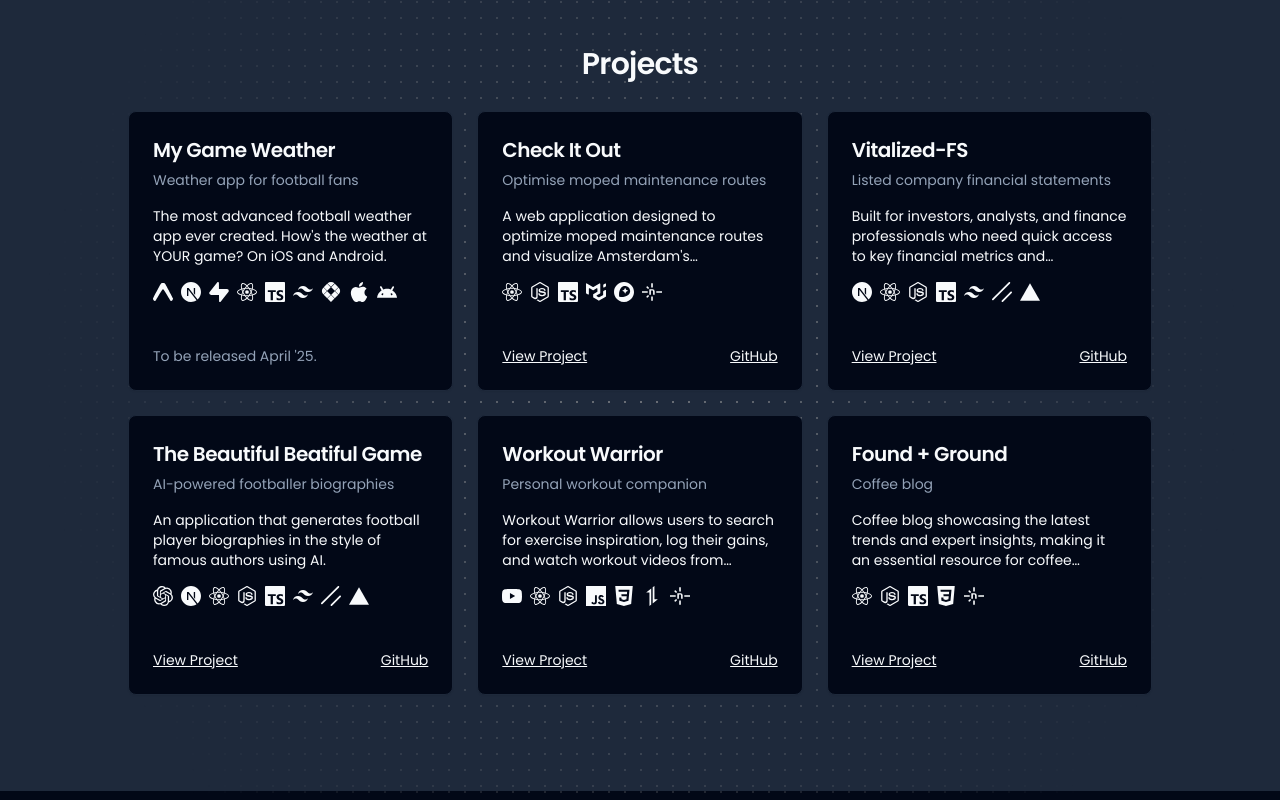
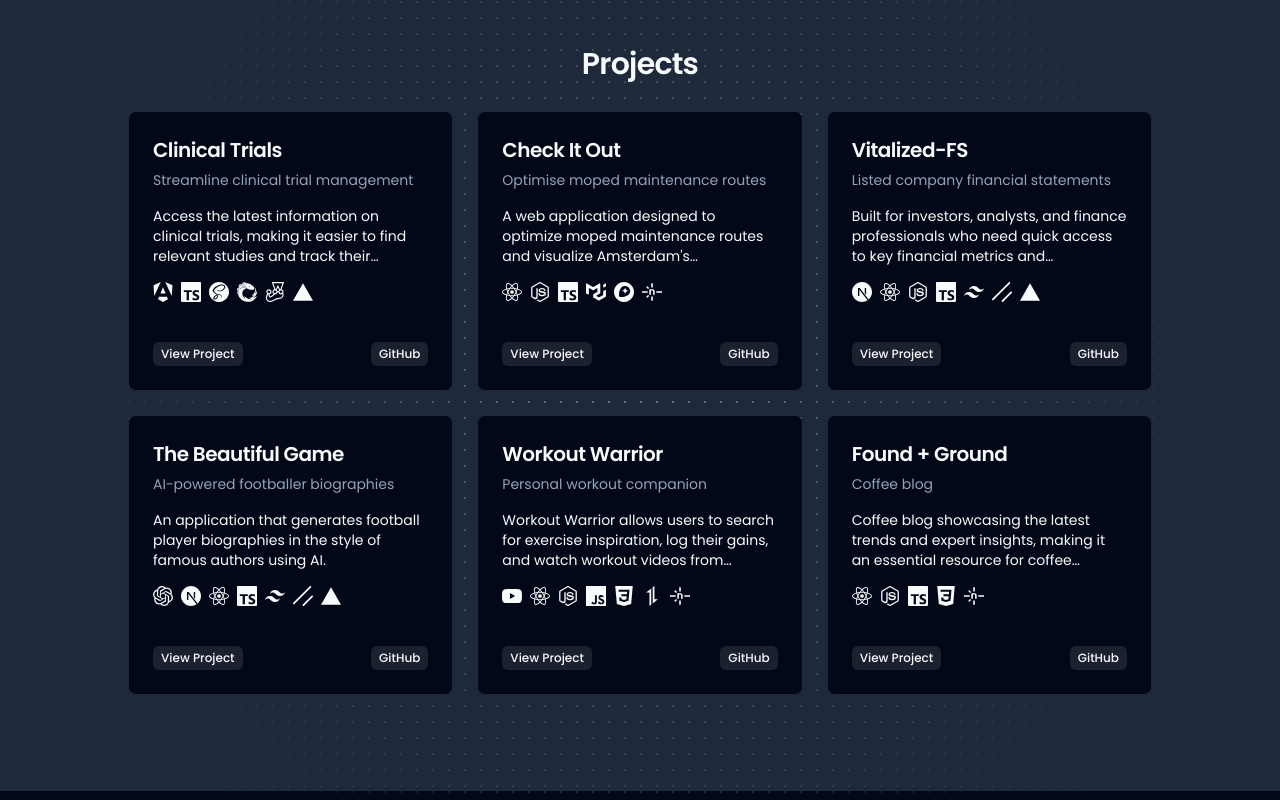
Before and after one commit to PaulGreetham/paul-greetham, a Next.js app: page / in a window 1280 px wide. Shown: the part 3940-4740 px from the top of the page. Built offline with nearby package versions, Linux system fonts and the light colour scheme.

Commit message:
project changes

```diff
--- a/src/components/sections/about.tsx
+++ b/src/components/sections/about.tsx
@@ -17,7 +17,7 @@ export function AboutSection() {
   const mainTechnologies = [
     "Next.js", "Expo", "React", "Angular", "TypeScript", "Node.js",
     "Tailwind CSS", "Shadcn", "MUI", "SCSS", "Docker", "Jest", "Cypress", "Vercel",
-    "Github", "Gitlab", "Figma", "Supabase", "Youtube", "Axios", "CSS", "OpenAI"
+    "Github", "Gitlab", "Figma", "Supabase", "Youtube", "Axios", "CSS", "OpenAI", "RxJS"
   ]
 
   // Create tech string with icons
--- a/src/components/sections/projects.tsx
+++ b/src/components/sections/projects.tsx
@@ -6,6 +6,7 @@ import { Card, CardContent, CardDescription, CardFooter, CardHeader, CardTitle }
 import { Tooltip, TooltipContent, TooltipProvider, TooltipTrigger } from "@/components/ui/tooltip"
 import { techIcons, type TechIcon } from "@/config/tech-icons"
 import { motion } from "motion/react"
+import { LinkButton } from "@/components/ui/link-button"
 
 // Define the project type
 type Project = {
@@ -22,11 +23,12 @@ type Project = {
 const projects: Project[] = [
   {
     id: 1,
-    title: "My Game Weather",
-    description: "Weather app for football fans",
-    details: "The most advanced football weather app ever created. How's the weather at YOUR game? On iOS and Android.",
-    technologies: ["Expo", "Next.js", "Supabase", "React Native", "TypeScript", "Tailwind CSS", "MapTiler", "iOS", "Android"].map(tech => techIcons[tech]),
-    projectUrl: "https://www.mgw.football/",
+    title: "Clinical Trials",
+    description: "Streamline clinical trial management",
+    details: "Access the latest information on clinical trials, making it easier to find relevant studies and track their progress.",
+    technologies: ["Angular", "TypeScript", "SCSS", "RxJS", "Jest", "Vercel"].map(tech => techIcons[tech]),
+    projectUrl: "https://clinical-trial-five.vercel.app/home",
+    githubUrl: "https://github.com/PaulGreetham/clinical-trial"
   },
   {
     id: 2,
@@ -48,10 +50,10 @@ const projects: Project[] = [
   },
   {
     id: 4,
-    title: "The Beautiful Beatiful Game",
+    title: "The Beautiful Game",
     description: "AI-powered footballer biographies",
     details: "An application that generates football player biographies in the style of famous authors using AI.",
-    technologies: ["OpenAI", "Next.js", "React", "Node.js", "TypeScript", "Tailwind CSS", "Shadcn", "Vercel"].map(tech => techIcons[tech]),
+    technologies: ["OpenAI", "Next.js", "React", "TypeScript", "Tailwind CSS", "Shadcn", "Vercel"].map(tech => techIcons[tech]),
     projectUrl: "https://the-beautiful-beautiful-game.vercel.app/",
     githubUrl: "https://github.com/PaulGreetham/the-beautiful-beautiful-game"
   },
@@ -134,29 +136,20 @@ export function ProjectsSection() {
                     </div>
                   </CardContent>
                   <CardFooter className="flex justify-between">
-                    {project.id === 1 ? (
-                      <span className="text-sm text-muted-foreground">
-                        To be released April &apos;25.
-                      </span>
-                    ) : (
-                      <>
-                        <a
+                    <LinkButton
                       href={project.projectUrl}
-                          target="_blank"
-                          rel="noopener noreferrer"
-                          className="text-sm underline"
+                      title="View live project"
                     >
                       View Project
-                        </a>
-                        <a
+                    </LinkButton>
+
+                    {project.githubUrl && (
+                      <LinkButton
                         href={project.githubUrl}
-                          target="_blank"
-                          rel="noopener noreferrer"
-                          className="text-sm underline"
+                        title="View source code"
                       >
                         GitHub
-                        </a>
-                      </>
+                      </LinkButton>
                     )}
                   </CardFooter>
                 </Card>
--- /dev/null
+++ b/src/components/ui/link-button.tsx
@@ -0,0 +1,26 @@
+import { cn } from "@/lib/utils"
+import React from "react"
+
+type LinkButtonProps = React.AnchorHTMLAttributes<HTMLAnchorElement> & {
+  children: React.ReactNode
+}
+
+export const LinkButton = React.forwardRef<HTMLAnchorElement, LinkButtonProps>(
+  ({ className, children, ...props }, ref) => {
+    return (
+      <a
+        ref={ref}
+        className={cn(
+          "px-2 py-1 text-xs font-medium rounded-md bg-primary/10 text-primary hover:bg-primary/20 transition-colors inline-flex items-center justify-center",
+          className
+        )}
+        target="_blank"
+        rel="noopener noreferrer"
+        {...props}
+      >
+        {children}
+      </a>
+    )
+  }
+)
+LinkButton.displayName = "LinkButton"
--- a/src/config/tech-icons.ts
+++ b/src/config/tech-icons.ts
@@ -32,7 +32,8 @@ import {
   SiDocker,
   SiJest,
   SiCypress,
-  SiSass
+  SiSass,
+  SiReactivex
 } from 'react-icons/si'
 
 export type TechIcon = {
@@ -176,5 +177,9 @@ export const techIcons: { [key: string]: TechIcon } = {
   "SCSS": {
     name: "SCSS",
     icon: SiSass
+  },
+  "RxJS": {
+    name: "RxJS",
+    icon: SiReactivex
   }
 } as const
```
Lines whose indentation alone changed are shown as unchanged.
